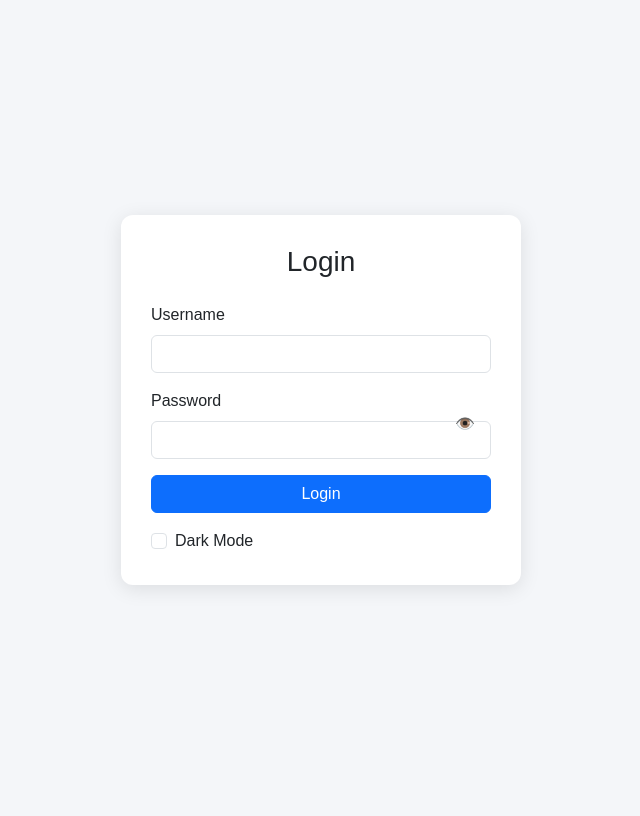
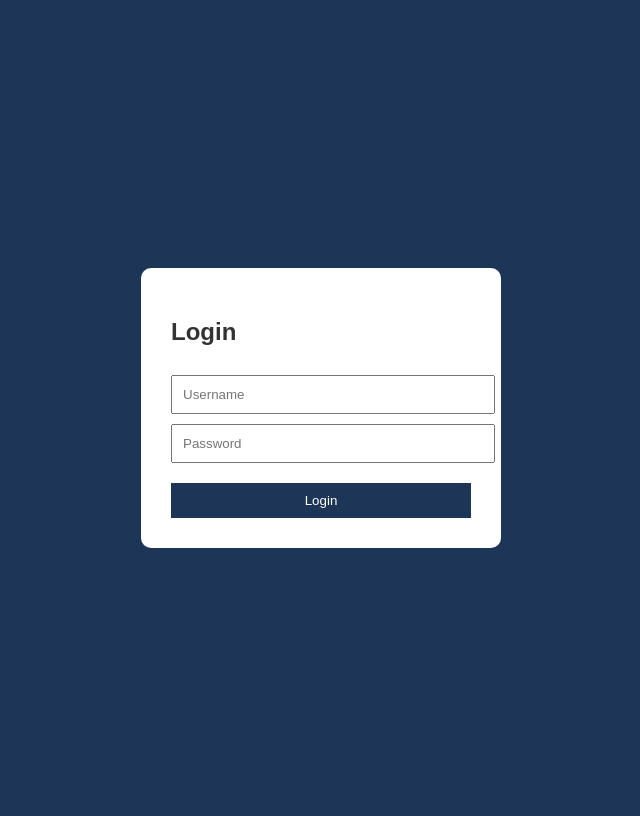
Before and after one commit to moseswangoli/business, a Django app: template templates/admin/login.html in a window 1280 px wide. Shown: the whole page, without its empty margins (319-959 px from the left). Before the commit the page ends 589 px from the top, so only its background shows below. Run offline with Django 4.2, Linux system fonts and the light colour scheme; the template is opened without the code that fills it, so the values that code supplies are empty; parts of the project's set-up code (start-up, migrations or seed data) failed here and were passed over.

Commit message:
Added login-based redirect and homepage

```diff
--- a/accounts/urls.py
+++ b/accounts/urls.py
@@ -1,9 +1,6 @@
 from django.urls import path
-from django.http import HttpResponse
-
-def home(request):
-    return HttpResponse("🔥 Accounts homepage working!")
+from .views import login_view
 
 urlpatterns = [
-    path('', home),
+    path('login/', login_view, name='login'),
 ]
--- a/business_system/urls.py
+++ b/business_system/urls.py
@@ -28,3 +28,14 @@ urlpatterns = [
     path('', include ('accounts.urls')),
     path ('', lambda request:HttpResponse('root working')),
 ]
+
+
+from django.contrib import admin
+from django.urls import path, include
+from accounts.views import home  # homepage view
+
+urlpatterns = [
+    path('', home, name='home'),
+    path('admin/', admin.site.urls),
+    path('', include('accounts.urls')),  # include login URL
+]
--- a/templates/admin/login.html
+++ b/templates/admin/login.html
@@ -1,123 +1,64 @@
-{% load static %}
 <!DOCTYPE html>
-<html lang="en">
+<html>
 <head>
-    <meta charset="UTF-8">
-    <meta name="viewport" content="width=device-width, initial-scale=1.0">
     <title>Login</title>
-    <!-- Bootstrap CSS -->
-    <link href="https://cdn.jsdelivr.net/npm/bootstrap@5.3.2/dist/css/bootstrap.min.css" rel="stylesheet">
-
     <style>
         body {
-            min-height: 100vh;
+            font-family: Arial;
+            background: #1d3557;
             display: flex;
             justify-content: center;
             align-items: center;
-            background: #f4f6f9;
-            font-family: Arial, sans-serif;
+            height: 100vh;
+            color: white;
         }
 
-        .login-card {
-            width: 100%;
-            max-width: 400px;
+        .box {
+            background: white;
+            color: #333;
             padding: 30px;
-            border-radius: 12px;
-            box-shadow: 0 4px 20px rgba(0,0,0,0.1);
-            background-color: #fff;
+            border-radius: 10px;
+            width: 300px;
         }
 
-        .toggle-password {
-            cursor: pointer;
+        input {
+            width: 100%;
+            padding: 10px;
+            margin-top: 10px;
         }
 
-        .dark-theme {
-            background-color: #1e1e2f;
-            color: #f4f4f4;
+        button {
+            width: 100%;
+            margin-top: 20px;
+            padding: 10px;
+            background: #1d3557;
+            color: white;
+            border: none;
         }
 
-        .dark-theme .login-card {
-            background-color: #2c2c3e;
-            color: #f4f4f4;
+        .error {
+            color: red;
+            margin-top: 10px;
         }
-
-        .dark-theme input {
-            background-color: #3a3a4e;
-            color: #f4f4f4;
-        }
-
-        .dark-theme button {
-            background-color: #0d6efd;
-        }
-
     </style>
 </head>
 <body>
 
-<div class="login-card">
-    <h3 class="text-center mb-4">Login</h3>
+<div class="box">
+    <h2>Login</h2>
 
-    {% if form.errors %}
-    <div class="alert alert-danger">
-        {% for field in form %}
-            {% for error in field.errors %}
-                <div>{{ error }}</div>
-            {% endfor %}
-        {% endfor %}
-        {% for error in form.non_field_errors %}
-            <div>{{ error }}</div>
-        {% endfor %}
-    </div>
+    <form method="post">
+        {% csrf_token %}
+        <input type="text" name="username" placeholder="Username" required>
+        <input type="password" name="password" placeholder="Password" required>
+
+        <button type="submit">Login</button>
+    </form>
+
+    {% if error %}
+        <div class="error">{{ error }}</div>
     {% endif %}
-
-    <form method="post" autocomplete="off">
-        {% csrf_token %}
-
-        <!-- Hidden fake fields to prevent Chrome autofill -->
-        <input type="text" name="fakeusernameremembered" style="display:none">
-        <input type="password" name="fakepasswordremembered" style="display:none">
-
-        <div class="mb-3">
-            <label for="id_username" class="form-label">Username</label>
-            <input type="text" class="form-control" id="id_username" name="username" autocomplete="new-password" required>
-        </div>
-
-        <div class="mb-3 position-relative">
-            <label for="id_password" class="form-label">Password</label>
-            <input type="password" class="form-control" id="id_password" name="password" autocomplete="new-password" required>
-            <span class="position-absolute top-50 end-0 translate-middle-y me-3 toggle-password">👁️</span>
-        </div>
-
-        <button type="submit" class="btn btn-primary w-100">Login</button>
-
-        <div class="form-check mt-3">
-            <input class="form-check-input" type="checkbox" id="darkModeToggle">
-            <label class="form-check-label" for="darkModeToggle">Dark Mode</label>
-        </div>
-    </form>
 </div>
-
-<!-- Bootstrap JS -->
-<script src="https://cdn.jsdelivr.net/npm/bootstrap@5.3.2/dist/js/bootstrap.bundle.min.js"></script>
-
-<script>
-    // Show/hide password
-    document.querySelector('.toggle-password').addEventListener('click', function() {
-        const pwd = document.getElementById('id_password');
-        if (pwd.type === 'password') {
-            pwd.type = 'text';
-            this.textContent = '🙈';
-        } else {
-            pwd.type = 'password';
-            this.textContent = '👁️';
-        }
-    });
-
-    // Dark mode toggle
-    document.getElementById('darkModeToggle').addEventListener('change', function() {
-        document.body.classList.toggle('dark-theme', this.checked);
-    });
-</script>
 
 </body>
 </html>
```
Also changed, not shown: accounts/views.py (+28 -0 lines).
